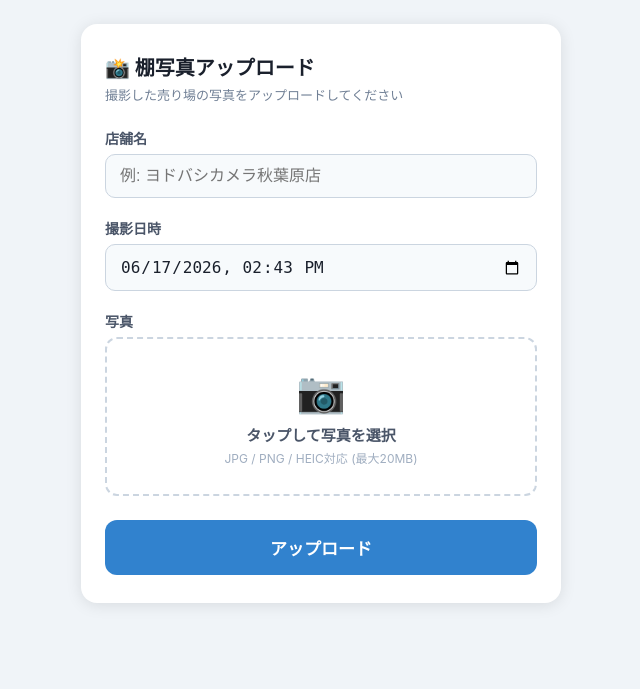
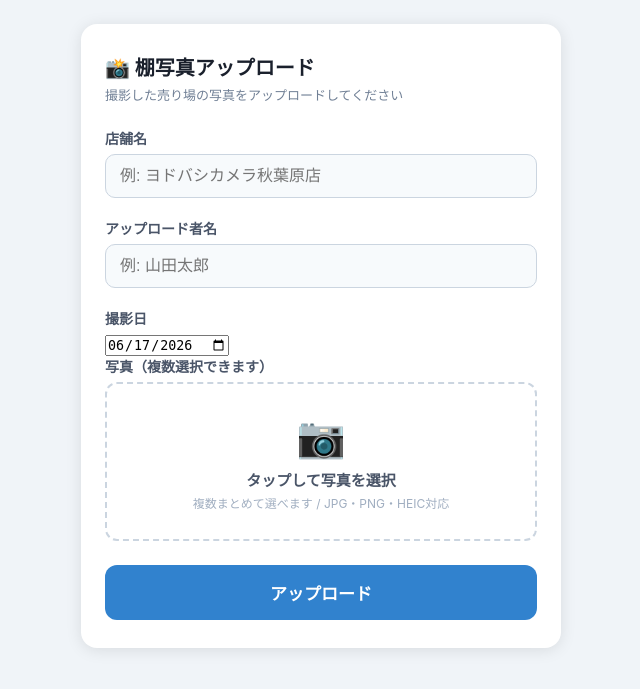
Before and after one commit to katsu0125-ctrl/shelf-photo-app, a Flask app: page / in a window 1280 px wide. Shown: the top 689 px of the page, without its empty margins (319-959 px from the left). Run offline with Flask 3, Linux system fonts and the light colour scheme.

Commit message:
撮影日を日付のみに変更、アップロード者名を追加、複数枚アップロードに対応
Co-Authored-By: Claude Opus 4.8 (1M context) <noreply@anthropic.com>

```diff
--- a/app.py
+++ b/app.py
@@ -74,27 +74,38 @@ def index():
     return render_template('index.html')
 
 
+def _sanitize(name):
+    """ファイル名に使えない文字を除去"""
+    for ch in '/\\:*?"<>|':
+        name = name.replace(ch, '_')
+    return name.strip()
+
+
 @app.route('/upload', methods=['POST'])
 def upload():
     store_name = request.form.get('store_name', '').strip()
-    taken_at_str = request.form.get('taken_at', '').strip()
-    photo = request.files.get('photo')
+    uploader = request.form.get('uploader', '').strip()
+    taken_date_str = request.form.get('taken_date', '').strip()
+    photos = request.files.getlist('photo')
 
     if not store_name:
         return jsonify({'ok': False, 'error': '店舗名を入力してください'}), 400
-    if not photo or photo.filename == '':
+    if not uploader:
+        return jsonify({'ok': False, 'error': 'アップロード者名を入力してください'}), 400
+    photos = [p for p in photos if p and p.filename]
+    if not photos:
         return jsonify({'ok': False, 'error': '写真を選択してください'}), 400
 
-    # 日時パース（フォームの datetime-local 形式: "2026-06-17T14:30"）
+    # 日付パース（フォームの date 形式: "2026-06-17"）
     try:
-        taken_at = datetime.fromisoformat(taken_at_str) if taken_at_str else datetime.now()
+        taken_date = datetime.fromisoformat(taken_date_str) if taken_date_str else datetime.now()
     except ValueError:
-        taken_at = datetime.now()
+        taken_date = datetime.now()
 
-    ym_folder = taken_at.strftime('%Y-%m')
-    timestamp = taken_at.strftime('%Y%m%d_%H%M')
-    ext = os.path.splitext(photo.filename)[1] or '.jpg'
-    filename = f"{timestamp}_{store_name}{ext}"
+    ym_folder = taken_date.strftime('%Y-%m')
+    date_str = taken_date.strftime('%Y%m%d')
+    safe_store = _sanitize(store_name)
+    safe_uploader = _sanitize(uploader)
 
     try:
         service = get_drive_service()
@@ -102,15 +113,22 @@ def upload():
         store_id = get_or_create_folder(service, store_name, root_id)
         ym_id = get_or_create_folder(service, ym_folder, store_id)
 
-        file_data = photo.read()
-        media = MediaIoBaseUpload(io.BytesIO(file_data), mimetype=photo.content_type or 'image/jpeg')
-        file_meta = {'name': filename, 'parents': [ym_id]}
-        uploaded = service.files().create(body=file_meta, media_body=media, fields='id,name,webViewLink').execute()
+        uploaded_names = []
+        for i, photo in enumerate(photos, start=1):
+            ext = os.path.splitext(photo.filename)[1] or '.jpg'
+            seq = f"_{i:02d}" if len(photos) > 1 else ""
+            filename = f"{date_str}_{safe_store}_{safe_uploader}{seq}{ext}"
+            file_data = photo.read()
+            media = MediaIoBaseUpload(io.BytesIO(file_data), mimetype=photo.content_type or 'image/jpeg')
+            file_meta = {'name': filename, 'parents': [ym_id]}
+            service.files().create(body=file_meta, media_body=media, fields='id').execute()
+            uploaded_names.append(filename)
 
+        count = len(uploaded_names)
         return jsonify({
             'ok': True,
-            'message': f'アップロード完了: {filename}',
-            'link': uploaded.get('webViewLink', ''),
+            'message': f'{count}枚アップロード完了',
+            'files': uploaded_names,
         })
     except Exception as e:
         app.logger.error(e)
--- a/templates/index.html
+++ b/templates/index.html
@@ -75,8 +75,9 @@
     .photo-label { font-size: 15px; color: #4a5568; font-weight: 600; }
     .photo-hint { font-size: 12px; color: #a0aec0; margin-top: 4px; }
     #preview-wrap { display: none; margin-bottom: 24px; text-align: center; }
-    #preview-wrap img { max-width: 100%; max-height: 220px; border-radius: 10px; box-shadow: 0 2px 8px rgba(0,0,0,.15); }
-    #preview-name { font-size: 12px; color: #718096; margin-top: 6px; }
+    #preview-grid { display: grid; grid-template-columns: repeat(3, 1fr); gap: 6px; }
+    #preview-grid img { width: 100%; height: 90px; object-fit: cover; border-radius: 8px; box-shadow: 0 1px 4px rgba(0,0,0,.15); }
+    #preview-name { font-size: 12px; color: #718096; margin-top: 8px; }
     button[type="submit"] {
       width: 100%;
       padding: 15px;
@@ -125,19 +126,22 @@
     <label for="store_name">店舗名</label>
     <input type="text" id="store_name" name="store_name" placeholder="例: ヨドバシカメラ秋葉原店" required>
 
-    <label for="taken_at">撮影日時</label>
-    <input type="datetime-local" id="taken_at" name="taken_at">
+    <label for="uploader">アップロード者名</label>
+    <input type="text" id="uploader" name="uploader" placeholder="例: 山田太郎" required>
 
-    <label>写真</label>
+    <label for="taken_date">撮影日</label>
+    <input type="date" id="taken_date" name="taken_date">
+
+    <label>写真（複数選択できます）</label>
     <div class="photo-area" id="photo-area">
-      <input type="file" id="photo" name="photo" accept="image/*" capture="environment" required>
+      <input type="file" id="photo" name="photo" accept="image/*" multiple required>
       <div class="photo-icon">📷</div>
       <div class="photo-label">タップして写真を選択</div>
-      <div class="photo-hint">JPG / PNG / HEIC対応 (最大20MB)</div>
+      <div class="photo-hint">複数まとめて選べます / JPG・PNG・HEIC対応</div>
     </div>
 
     <div id="preview-wrap">
-      <img id="preview-img" src="" alt="プレビュー">
+      <div id="preview-grid"></div>
       <div id="preview-name"></div>
     </div>
 
@@ -151,24 +155,33 @@
 </div>
 
 <script>
-  // 現在日時をデフォルト設定
-  const dtInput = document.getElementById('taken_at');
-  const now = new Date();
-  now.setMinutes(now.getMinutes() - now.getTimezoneOffset());
-  dtInput.value = now.toISOString().slice(0, 16);
+  // 今日の日付をデフォルト設定
+  const dtInput = document.getElementById('taken_date');
+  function setToday() {
+    const n = new Date();
+    n.setMinutes(n.getMinutes() - n.getTimezoneOffset());
+    dtInput.value = n.toISOString().slice(0, 10);
+  }
+  setToday();
 
-  // 写真選択時にプレビュー表示
+  // 写真選択時にプレビュー表示（複数対応）
   document.getElementById('photo').addEventListener('change', function () {
-    const file = this.files[0];
-    if (!file) return;
-    const reader = new FileReader();
-    reader.onload = e => {
-      document.getElementById('preview-img').src = e.target.result;
-      document.getElementById('preview-name').textContent = file.name;
-      document.getElementById('preview-wrap').style.display = 'block';
-      document.getElementById('photo-area').style.display = 'none';
-    };
-    reader.readAsDataURL(file);
+    const files = Array.from(this.files);
+    if (!files.length) return;
+    const grid = document.getElementById('preview-grid');
+    grid.innerHTML = '';
+    files.forEach(file => {
+      const reader = new FileReader();
+      reader.onload = e => {
+        const img = document.createElement('img');
+        img.src = e.target.result;
+        grid.appendChild(img);
+      };
+      reader.readAsDataURL(file);
+    });
+    document.getElementById('preview-name').textContent = files.length + '枚 選択中';
+    document.getElementById('preview-wrap').style.display = 'block';
+    document.getElementById('photo-area').style.display = 'none';
   });
 
   // フォーム送信
@@ -191,14 +204,12 @@
       if (data.ok) {
         status.className = 'ok';
         status.textContent = '✅ ' + data.message;
-        // フォームをリセット
-        this.reset();
+        // 店舗名・アップロード者は残し、写真だけリセット
+        document.getElementById('photo').value = '';
+        document.getElementById('preview-grid').innerHTML = '';
         document.getElementById('preview-wrap').style.display = 'none';
         document.getElementById('photo-area').style.display = 'block';
-        // 日時を再設定
-        const n = new Date();
-        n.setMinutes(n.getMinutes() - n.getTimezoneOffset());
-        dtInput.value = n.toISOString().slice(0, 16);
+        setToday();
       } else {
         status.className = 'err';
         status.textContent = '❌ ' + data.error;
```
